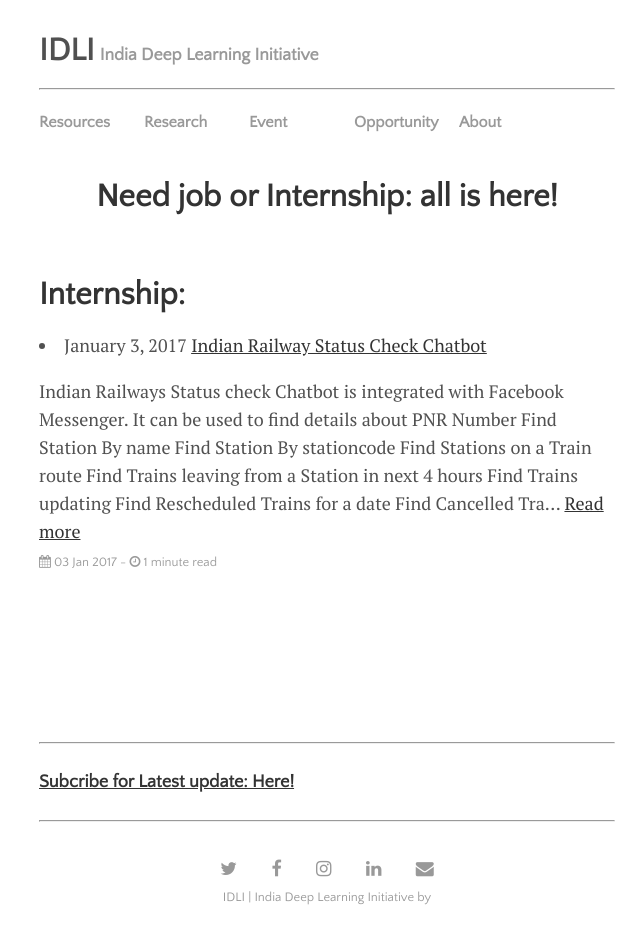
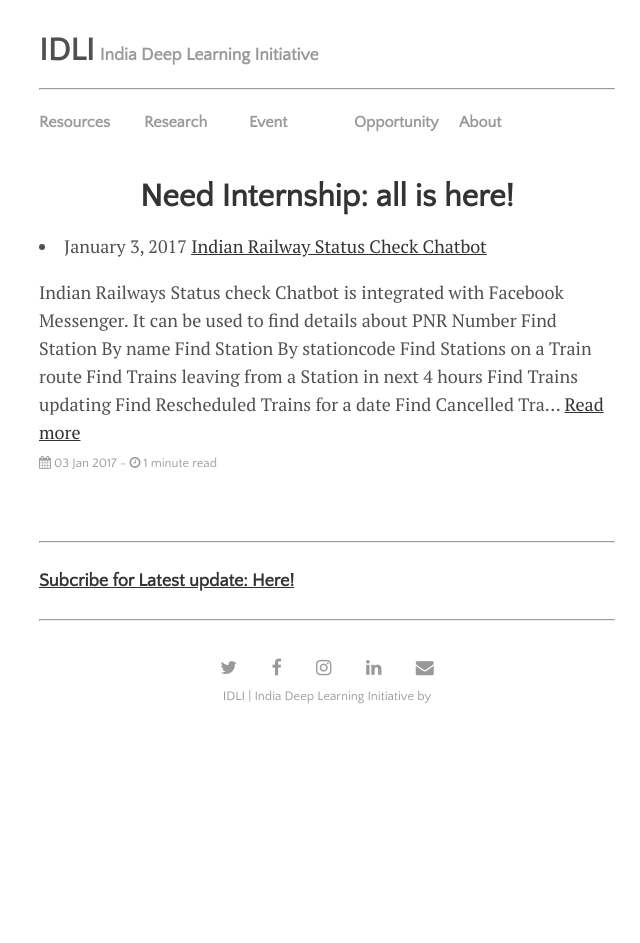
Before and after one commit to IndiaDeepLearningInitiative-IDLI/IndiaDeepLearningInitiative-IDLI.github.io, a Jekyll site: the page built from internship.html, in a window 1280 px wide. Shown: the whole page, without its empty margins (313-953 px from the left). Built offline with Jekyll 4.4.1, drawn with Linux system fonts in a browser that asks for light colours; nearby versions of some CDN libraries; comment, search, counter and statistics services are not loaded; after the commit the page ends 900 px from its top, so only the background shows below that.

Commit message:
code cleanup

```diff
--- a/internship.html
+++ b/internship.html
@@ -3,11 +3,7 @@ layout: default
 title: Internship
 ---
 <div>
-  <h1 style="text-align: center;">Need job or Internship: all is here! </h1>
-  <br>
-</div>
-<div>
-  <h1>Internship: </h1>
+  <h1 style="text-align: center;">Need Internship: all is here! </h1>
 </div>
 {% for internship in site.internship %}
   <li>
@@ -19,26 +15,3 @@ title: Internship
     <span class="post-date" style="margin-top:3px"><i class="fa fa-calendar" aria-hidden="true"></i> {{ internship.date | date_to_string }} - <i class="fa fa-clock-o" aria-hidden="true"></i> {% include read-time.html %}</span>
   </p>
 {% endfor %}
-<div id="disqus_thread"><br><br><br></div>
-<script>
-/**
-*  RECOMMENDED CONFIGURATION VARIABLES: EDIT AND UNCOMMENT THE SECTION BELOW TO INSERT DYNAMIC VALUES FROM YOUR PLATFORM OR CMS.
-*  LEARN WHY DEFINING THESE VARIABLES IS IMPORTANT: https://disqus.com/admin/universalcode/#configuration-variables*/
-/*
-var disqus_config = function () {
-this.page.url = PAGE_URL;  // Replace PAGE_URL with your page's canonical URL variable
-this.page.identifier = PAGE_IDENTIFIER; // Replace PAGE_IDENTIFIER with your page's unique identifier variable
-};
-*/
-(function() { // DON'T EDIT BELOW THIS LINE
-var d = document, s = d.createElement('script');
-s.src = '//https-indiadeeplearninginitiative-idli-github-io.disqus.com/embed.js';
-s.setAttribute('data-timestamp', +new Date());
-(d.head || d.body).appendChild(s);
-})();
-</script>
-<noscript>Please enable JavaScript to view the <a href="https://disqus.com/?ref_noscript">comments powered by Disqus.</a></noscript>
-
-<div>
-<script id="dsq-count-scr" src="//https-indiadeeplearninginitiative-idli-github-io.disqus.com/count.js" async></script>
-</div>
```
